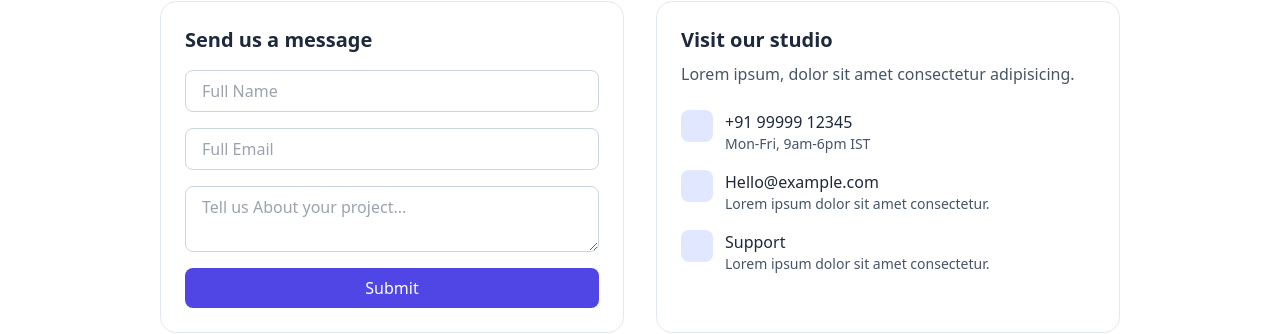
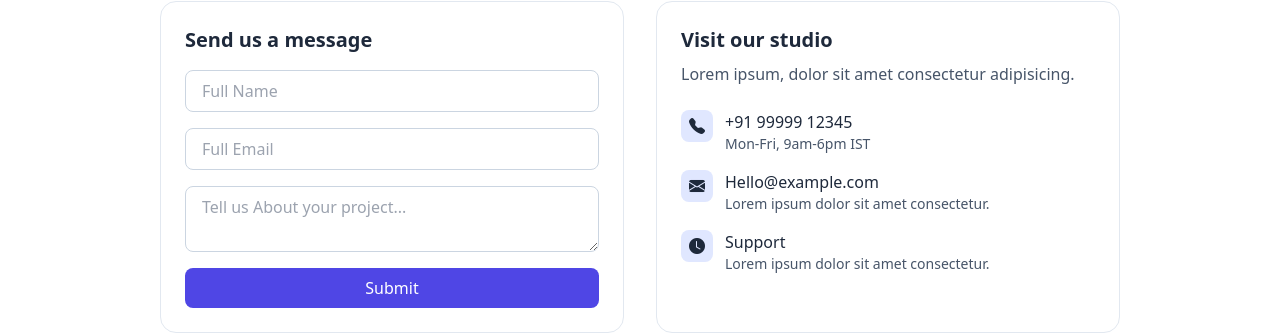
Before and after one commit to bhoomikamahavar/Tailwind-12-Section-UI-Modern-Responsive-Landing-Page, a plain HTML site: page index.html in a window 1280 px wide. Shown: the part 4552-4886 px from the top of the page. Drawn offline with nearby package versions, Linux system fonts and the light colour scheme.

Commit message:
Update index.html

```diff
--- a/index.html
+++ b/index.html
@@ -7,6 +7,8 @@
     <title>Document</title>
     <!-- tailwind css -->
     <script src="https://cdn.tailwindcss.com"></script>
+    <!-- bootstrap icons -->
+    <link rel="stylesheet" href="https://cdn.jsdelivr.net/npm/bootstrap-icons@1.13.1/font/bootstrap-icons.min.css">
     <!-- css -->
     <script>
         tailwind.config = {
@@ -404,24 +406,25 @@
                     <p class="text-slate-600 mt-2">Lorem ipsum, dolor sit amet consectetur adipisicing.</p>
                     <div class="mt-6 grid gap-4">
                         <div class="flex gap-3 items-start">
-                            <span
-                                class="inline-flex h-8 w-8 items-center justify-center rounded-lg bg-brand-100"></span>
+                            <span class="inline-flex h-8 w-8 items-center justify-center rounded-lg bg-brand-100"><i
+                                    class="bi bi-telephone-fill"></i></span>
                             <div>
                                 <div class="font-medium">+91 99999 12345</div>
                                 <div class="text-sm text-slate-600">Mon-Fri, 9am-6pm IST</div>
                             </div>
                         </div>
                         <div class="flex gap-3 items-start">
-                            <span
-                                class="inline-flex h-8 w-8 items-center justify-center rounded-lg bg-brand-100"></span>
+                            <span class="inline-flex h-8 w-8 items-center justify-center rounded-lg bg-brand-100"><i
+                                    class="bi bi-envelope-fill"></i></span>
                             <div>
-                                <div class="font-medium">Hello@example.com</div>
+                                <div class="font-medium">Hello@example.com
+                                </div>
                                 <div class="text-sm text-slate-600">Lorem ipsum dolor sit amet consectetur.</div>
                             </div>
                         </div>
                         <div class="flex gap-3 items-start">
-                            <span
-                                class="inline-flex h-8 w-8 items-center justify-center rounded-lg bg-brand-100"></span>
+                            <span class="inline-flex h-8 w-8 items-center justify-center rounded-lg bg-brand-100"><i
+                                    class="bi bi-clock-fill"></i></span>
                             <div>
                                 <div class="font-medium">Support</div>
                                 <div class="text-sm text-slate-600">Lorem ipsum dolor sit amet consectetur.</div>
```
